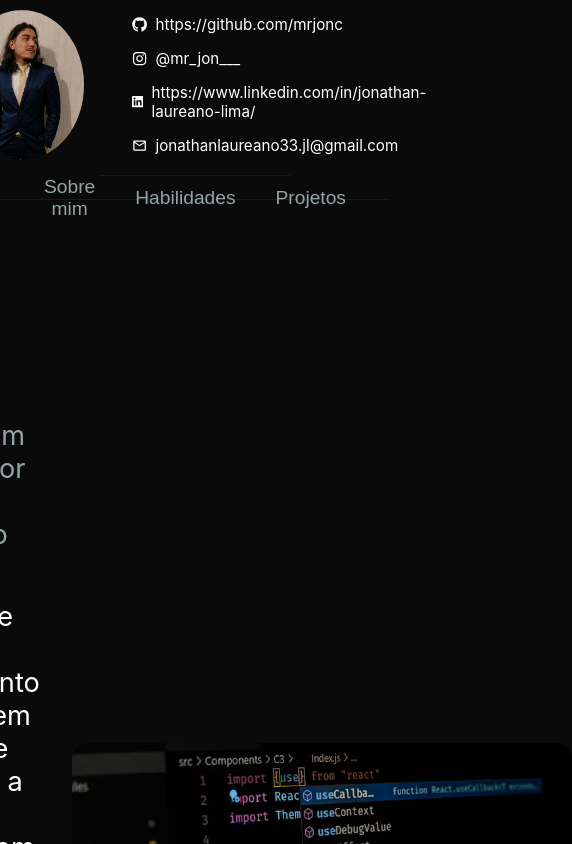
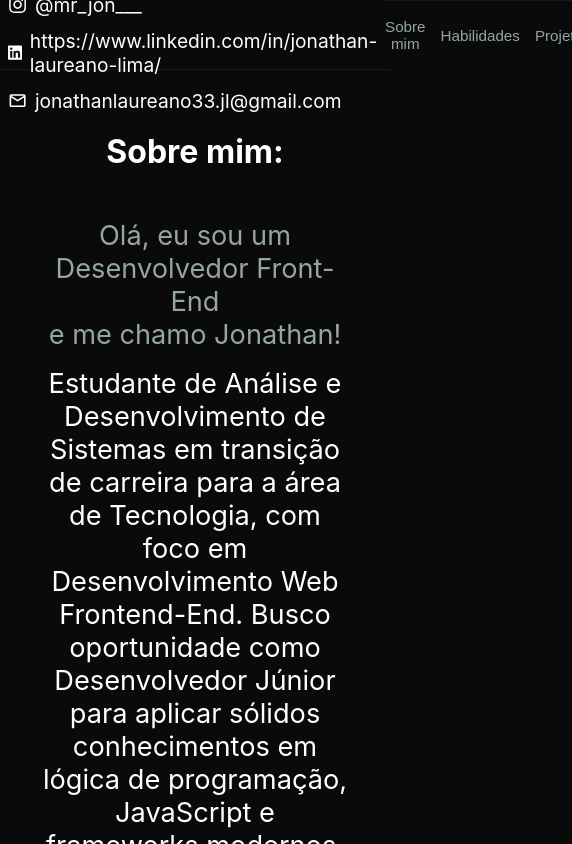
Before and after one commit to mrjonc/Portfolio, a React (Vite) app: page / in a window 390 px wide. Shown: the top 844 px of the page, 572 px wide, since content can reach past the window. Built offline with nearby package versions, Linux system fonts and the light colour scheme.

Commit message:
Testando a responsividade pra celulares e tablets

```diff
--- a/src/components/NavBar.module.css
+++ b/src/components/NavBar.module.css
@@ -74,3 +74,35 @@
 .informations a:hover {
   color: #ffffff;
 }
+
+@media (max-width: 768px) {
+  .navBar {
+    height: 70px; /* Reduz drasticamente a altura no celular */
+    padding: 0 20px;
+    flex-direction: row; /* Mantém tudo em uma linha só */
+  }
+
+  .navBar img {
+    display: none; /* Esconde a foto no celular para poupar espaço */
+  }
+
+  .contacts {
+    gap: 10px;
+  }
+
+  .links {
+    gap: 12px;
+  }
+
+  .links a {
+    font-size: 1.2rem; /* Ícones um pouquinho maiores para facilitar o toque */
+  }
+
+  .informations {
+    gap: 15px; /* Diminui o espaçamento entre os botões */
+  }
+
+  .informations a {
+    font-size: 0.95rem; /* Diminui levemente a fonte das opções */
+  }
+}
--- a/src/index.css
+++ b/src/index.css
@@ -20,3 +20,16 @@
   min-height: calc(100vh - 240px);
   padding: 60px 20px;
 }
+
+@media (max-width: 768px) {
+  main {
+    margin-top: 70px; /* Ajusta o topo do conteúdo para a barra menor */
+    padding: 10px;
+  }
+
+  section {
+    scroll-margin-top: 70px; /* Faz o clique da navbar parar certinho na barra de 70px */
+    min-height: calc(100vh - 70px);
+    padding: 20px 0;
+  }
+}
--- a/src/pages/About/About.module.css
+++ b/src/pages/About/About.module.css
@@ -27,3 +27,20 @@
   max-width: 500px;
   border-radius: 1rem;
 }
+
+@media (max-width: 768px) {
+  .container {
+    flex-direction: column; /* Joga a imagem para baixo do texto */
+    text-align: center;
+    gap: 1.5rem;
+  }
+
+  .containerLeft h1 {
+    text-align: center; /* Centraliza o título no celular */
+  }
+
+  .containerRight img {
+    max-width: 100%; /* Garante que a imagem não estoure a largura da tela */
+    height: auto;
+  }
+}
```
